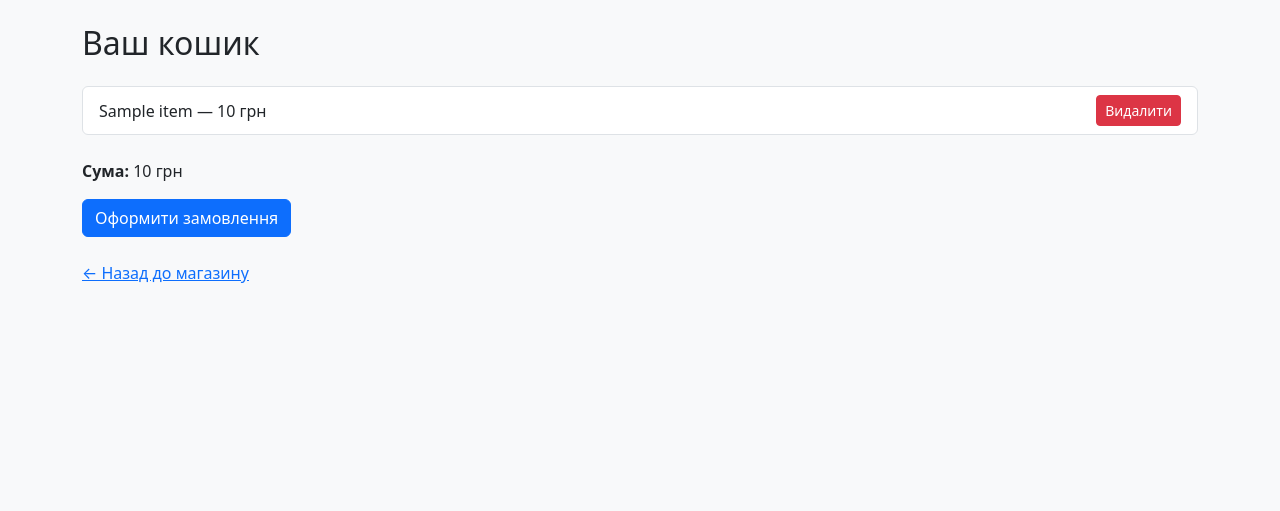
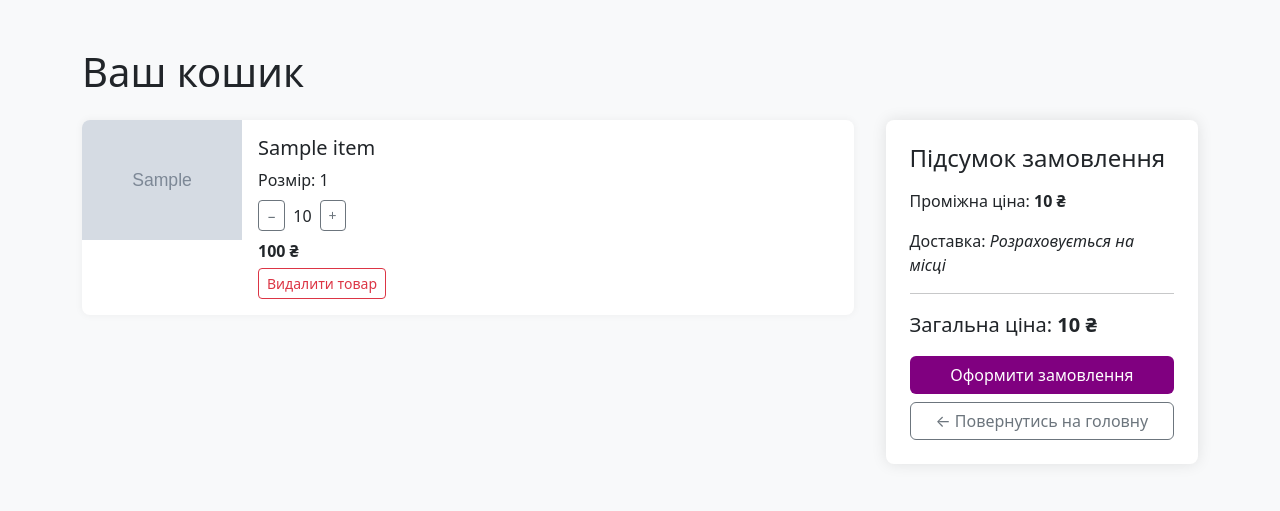
Before and after one commit to Lifencev/FlowerStream, a Flask app: template app/templates/cart.html in a window 1280 px wide. Shown: the top 511 px of the page. Run offline with Flask 3, Linux system fonts and the light colour scheme; the template is opened without the code that fills it: most values are stand-ins (such as "Sample title", 1, 10 or a date in 2020); grey boxes marked "Sample" are stand-in pictures.

Commit message:
Add files via upload

```diff
--- a/app/templates/cart.html
+++ b/app/templates/cart.html
@@ -1,13 +1,89 @@
 <!DOCTYPE html>
 <html lang="uk">
 <head>
-    <meta charset="UTF-8">
-    <title>Кошик</title>
-    <link href="https://cdn.jsdelivr.net/npm/bootstrap@5.3.0/dist/css/bootstrap.min.css" rel="stylesheet">
+  <meta charset="UTF-8" />
+  <meta name="viewport" content="width=device-width, initial-scale=1" />
+  <title>Ваш кошик – FlowerStream</title>
+  <link href="https://cdn.jsdelivr.net/npm/bootstrap@5.3.0/dist/css/bootstrap.min.css" rel="stylesheet" />
+  <style>
+    body {
+      background-color: #f8f9fa;
+    }
+    .btn-purple {
+      background-color: #800080;
+      color: white;
+    }
+    .btn-purple:hover {
+      background-color: #660066;
+      color: white;
+    }
+    .cart-container {
+      display: flex;
+      gap: 2rem;
+      flex-wrap: nowrap;
+      align-items: flex-start;
+    }
+    .cart-items {
+      flex: 1 1 70%;
+      display: flex;
+      flex-direction: column;
+      gap: 1rem;
+    }
+    .cart-summary {
+      flex: 0 0 28%;
+      background: white;
+      border-radius: 0.5rem;
+      padding: 1.5rem;
+      box-shadow: 0 0 15px rgba(0,0,0,0.1);
+      height: fit-content;
+      position: sticky;
+      top: 1rem;
+      align-self: flex-start;
+    }
+    .cart-item {
+      display: flex;
+      background: white;
+      border-radius: 0.5rem;
+      box-shadow: 0 0 8px rgba(0,0,0,0.05);
+      overflow: hidden;
+    }
+    .cart-item img {
+      width: 160px;
+      height: 120px;
+      object-fit: cover;
+      flex-shrink: 0;
+    }
+    .cart-item-details {
+      padding: 1rem;
+      flex-grow: 1;
+      display: flex;
+      flex-direction: column;
+      justify-content: space-between;
+    }
+    .cart-item-details h5 {
+      margin-bottom: 0.5rem;
+    }
+    .cart-item-details p {
+      margin-bottom: 0.3rem;
+    }
+    .btn-remove {
+      align-self: flex-start;
+    }
+    .quantity-controls {
+      display: flex;
+      align-items: center;
+      gap: 0.5rem;
+      margin-top: 0.5rem;
+    }
+    .quantity-controls form {
+      display: inline-block;
+      margin: 0;
+    }
+  </style>
 </head>
-<body class="bg-light">
-<div class="container py-4">
-    <h2 class="mb-4">Ваш кошик</h2>
+<body>
+  <div class="container py-5">
+    <h1 class="mb-4">Ваш кошик</h1>
 
     {% with messages = get_flashed_messages(with_categories=true) %}
       {% if messages %}
@@ -21,24 +97,58 @@
     {% endwith %}
 
     {% if cart %}
-    <ul class="list-group mb-4">
-        {% for item in cart %}
-        <li class="list-group-item d-flex justify-content-between align-items-center">
-            {{ item.name }} — {{ item.price }} грн
-            <form method="POST" action="{{ url_for('remove_from_cart', index=loop.index0) }}">
-                <button class="btn btn-sm btn-danger">Видалити</button>
-            </form>
-        </li>
-        {% endfor %}
-    </ul>
-    <p><strong>Сума:</strong> {{ total }} грн</p>
-    <a href="{{ url_for('checkout') }}" class="btn btn-primary">Оформити замовлення</a>
+      <div class="cart-container">
+        <div class="cart-items">
+          {% for item in cart %}
+            <div class="cart-item">
+              <img src="{{ item.image_url }}" alt="{{ item.name }}">
+              <div class="cart-item-details">
+                <div>
+                  <h5>{{ item.name }}</h5>
+                  <p>Розмір: {{ item.size or 'Стандарт' }}</p>
+
+                  <div class="quantity-controls">
+                    <form method="POST" action="{{ url_for('decrease_quantity', index=loop.index0) }}">
+                      <button type="submit" class="btn btn-outline-secondary btn-sm" {% if item.quantity == 1 %}disabled{% endif %}>−</button>
+                    </form>
+
+                    <span>{{ item.quantity }}</span>
+
+                    <form method="POST" action="{{ url_for('increase_quantity', index=loop.index0) }}">
+                      <button type="submit" class="btn btn-outline-secondary btn-sm">+</button>
+                    </form>
+                  </div>
+
+                  <p class="fw-bold mt-2">{{ (item.price * item.quantity) | round(2) }} ₴</p>
+                </div>
+                <form method="POST" action="{{ url_for('remove_from_cart', index=loop.index0) }}">
+                  <button type="submit" class="btn btn-outline-danger btn-sm btn-remove">
+                    Видалити товар
+                  </button>
+                </form>
+              </div>
+            </div>
+          {% endfor %}
+        </div>
+
+        <div class="cart-summary">
+          <h4 class="mb-3">Підсумок замовлення</h4>
+          <p>Проміжна ціна: <strong>{{ total }} ₴</strong></p>
+          <p>Доставка: <em>Розраховується на місці</em></p>
+          <hr />
+          <p class="fs-5">Загальна ціна: <strong>{{ total }} ₴</strong></p>
+          <a href="{{ url_for('checkout') }}" class="btn btn-purple w-100 mb-2">Оформити замовлення</a>
+          <a href="{{ url_for('home') }}" class="btn btn-outline-secondary w-100">← Повернутись на головну</a>
+        </div>
+      </div>
     {% else %}
-    <p>Кошик порожній.</p>
+      <div class="alert alert-info">
+        Кошик порожній.
+      </div>
+      <a href="{{ url_for('home') }}" class="btn btn-outline-primary mt-3">← Продовжити покупки</a>
     {% endif %}
+  </div>
 
-    <p class="mt-4"><a href="{{ url_for('home') }}">← Назад до магазину</a></p>
-</div>
-<script src="https://cdn.jsdelivr.net/npm/bootstrap@5.3.0/dist/js/bootstrap.bundle.min.js"></script>
+  <script src="https://cdn.jsdelivr.net/npm/bootstrap@5.3.0/dist/js/bootstrap.bundle.min.js"></script>
 </body>
 </html>
```
